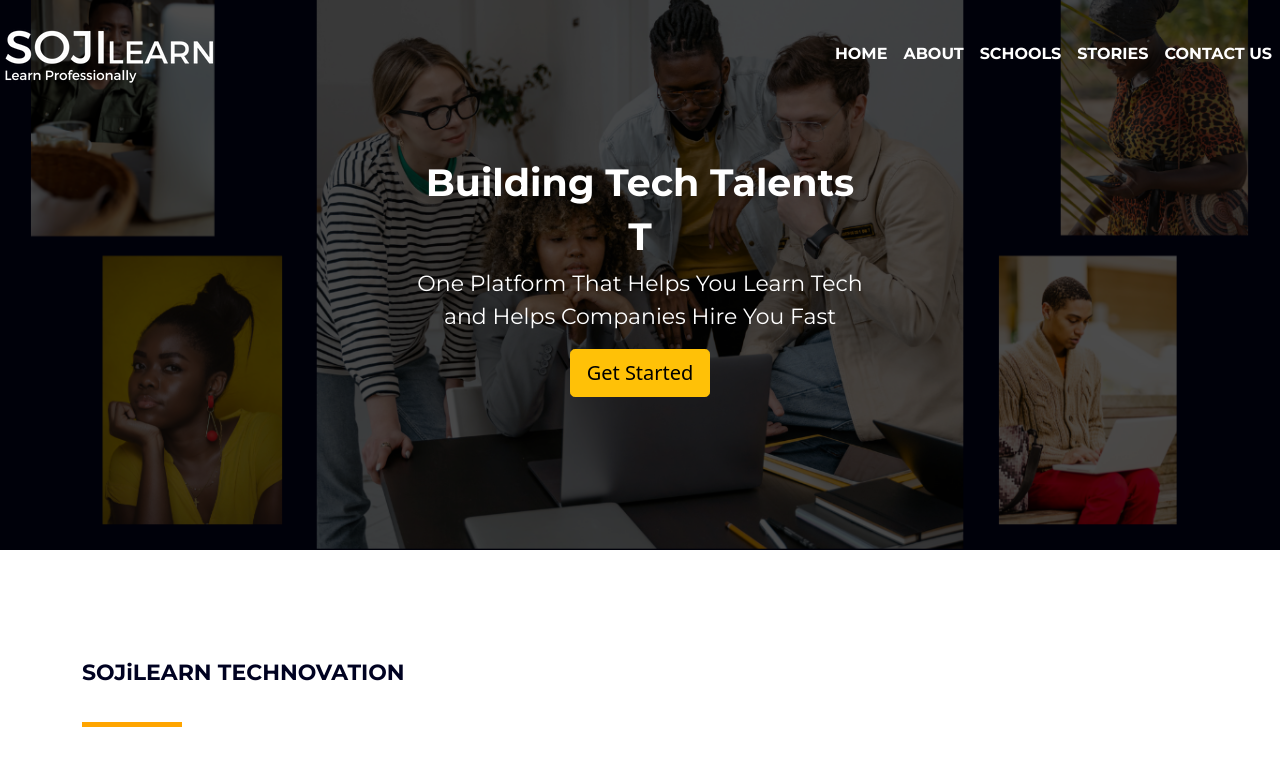
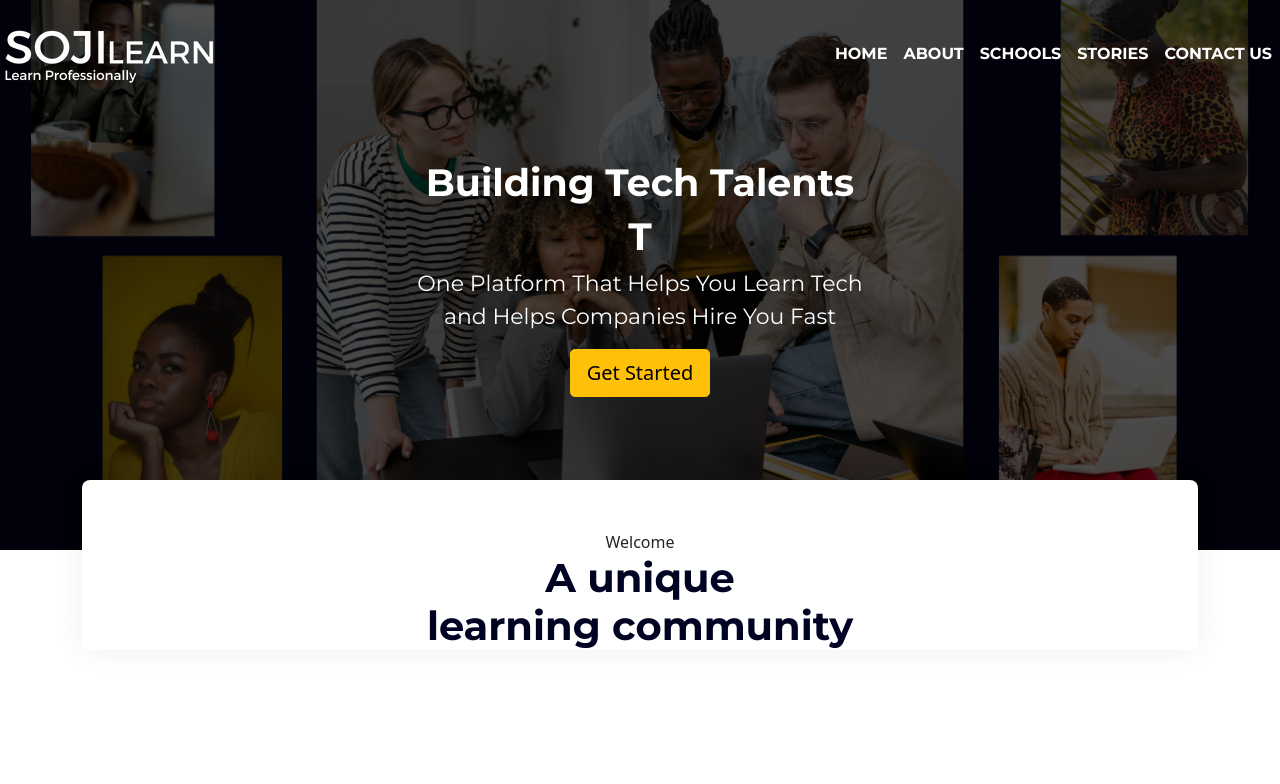
Before and after one commit to tonyedick/djoeton.github.io, a React (Create React App) app: page / in a window 1280 px wide. Shown: the top 784 px of the page. Built offline with nearby package versions, Linux system fonts and the light colour scheme; a web font is replaced by a local one.

Commit message:
Resolved some outing issues
Editing Homepage style for a beautiful design

```diff
--- a/src/asset/css/custom.css
+++ b/src/asset/css/custom.css
@@ -486,73 +486,32 @@ a.twitter{
     font-size: 28px;
     margin-top: 3em;
 }
-.faq-question-style {
-    width: 100%;
-    background-color: rgb(255, 102, 0);
-    color: white;
-    border-radius: 5px;
-    padding: 1em;
-    display: flex;
-    justify-content: space-between;
-    align-items: center;
-    font-size: 1.25em;
-    margin: 0.25em 0;
-    white-space: pre-wrap;
+/* Styles for HomePage Top Intro Design */
+
+.top-intro-area{
+    margin-top: -70px;
+    position: relative;
+    z-index: 2;
 }
-
-.faq-question-style:hover {
-    cursor: pointer;
+.section-title {
+    margin-bottom: 45px;
+    position: relative;
 }
-.faq-cont {
-    width: 70%;
-    margin: auto;
-    display: flex;
-    flex-direction: column;
-    align-items: center;
-    padding-top: 1.5em;
-    -webkit-user-select: none; /* Chrome/Safari */
-    -moz-user-select: none; /* Firefox */
-    -ms-user-select: none; /* IE10+ */
-    -moz-box-sizing: border-box;
-    -webkit-box-sizing: border-box;
-    box-sizing: border-box;
+.section-title .sub-title{
+    font-weight: 500;
+    position: relative;
+    display: inline-block;
+    margin-bottom: 0;
 }
-.faq-answer-style {
-    display: none;
-    font-weight: 300;
-    width: 100%;
-    color: black;
-    border-radius: 5px;
-    padding: 0 1em;
-    text-align: left;
-    font-size: 1.25em;
-    margin: 0.5em 0;
-    white-space: pre-wrap;
+.intro-area-inner{
+    box-shadow: 0 0  30px rgb(0 0 0 / 7%);
+    background: #fff;
+    padding: 50px 0 0;
+    border-radius: 8px;
 }
-
-.faq-show-animation {
-    display: block;
-    height: fit-content;
-    animation: faq-answer-slide 0.8s;
+.maintitle{
+    font-family: 'Montserrat', sans-serif;
+    font-weight: 700;
+    color: #000221;
+    font-size: 40px;
 }
-
-.faq-rotate-forwards {
-    transform: rotate(180deg);
-    transition: 0.2s transform;
-}
-
-.faq-rotate-back {
-    transform: rotate(0deg);
-    transition: 0.2s transform;
-}
-@keyframes faq-answer-slide {
-    0% {
-        opacity: 0;
-        max-height: 0;
-    }
-
-    100% {
-        opacity: 1;
-        max-height: 500px;
-    }
-}
--- /dev/null
+++ b/src/components/Welcome/Welcome.jsx
@@ -0,0 +1,31 @@
+import React, { Component, Fragment } from 'react'
+import { Col, Container, Row } from 'react-bootstrap'
+
+class Welcome extends Component {
+  render() {
+    return (
+      <Fragment>
+          <div className="top-intro-area">
+            <Container>
+                <Row>
+                    <Col lg={12} md={12} sm={12}>
+                        <div className="section-title text-center">
+                            <div className="intro-area-inner">
+                                <h6 className="sub-title double-line">Welcome</h6>
+                                <h2 className="maintitle">
+                                    A unique<br></br>
+                                 learning community
+                                    </h2>
+                            </div>
+                        </div>
+                    </Col>
+                </Row>
+
+            </Container>
+          </div>
+      </Fragment>
+    )
+  }
+}
+
+export default Welcome
--- a/src/pages/HomePage.jsx
+++ b/src/pages/HomePage.jsx
@@ -1,15 +1,16 @@
 import React, { Component, Fragment } from 'react'
-import TopNavigation from '../components/TopNavigation/TopNavigation';
-import Analysis from '../components/Analysis/Analysis';
-import Stories from '../components/Stories/Stories';
-import Summary from '../components/Summary/Summary';
-import TopBanner from '../components/TopBanner/TopBanner';
-import Courses from '../components/Courses/Courses';
-import Modules from '../components/Modules/Modules';
-import Video from '../components/Video/Video';
-import ClientReview from '../components/ClientReview/ClientReview';
-import AboutUs from '../components/AboutUs/AboutUs';
-import Footer from '../components/Footer/Footer';
+import TopNavigation from '../components/TopNavigation/TopNavigation'
+import Analysis from '../components/Analysis/Analysis'
+import Stories from '../components/Stories/Stories'
+import Summary from '../components/Summary/Summary'
+import TopBanner from '../components/TopBanner/TopBanner'
+import Courses from '../components/Courses/Courses'
+import Modules from '../components/Modules/Modules'
+import Video from '../components/Video/Video'
+import ClientReview from '../components/ClientReview/ClientReview'
+import AboutUs from '../components/AboutUs/AboutUs'
+import Footer from '../components/Footer/Footer'
+import Welcome from '../components/Welcome/Welcome'
 
 class HomePage extends Component {
   render() {
@@ -18,6 +19,7 @@ class HomePage extends Component {
 
             <TopNavigation title="SojiLearn | Everything Technology skills Training"/>
             <TopBanner />
+            <Welcome />
             <Stories />
             <Analysis />
             <Summary />
```
